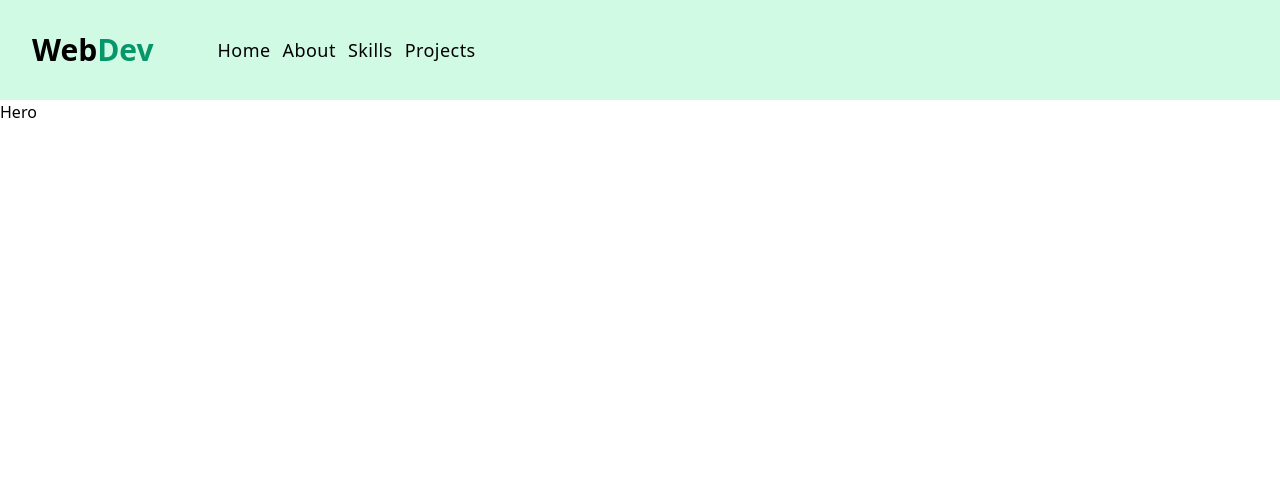
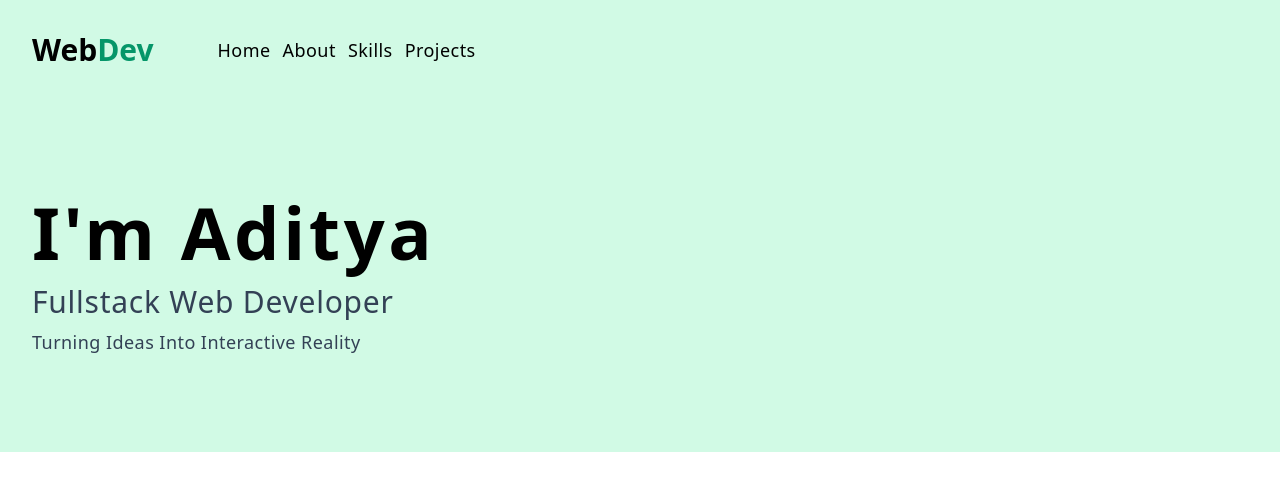
Before and after one commit to adityapatidar31/my-portfolio, a React (Vite) app: page / in a window 1280 px wide. Shown: the top 490 px of the page. Built offline with nearby package versions, Linux system fonts and the light colour scheme.

Commit message:
add my name in the Hero Component

```diff
--- a/src/components/Hero.jsx
+++ b/src/components/Hero.jsx
@@ -1,5 +1,18 @@
-function Hero() {
-  return <div>Hero</div>;
-}
-
+const Hero = () => {
+  return (
+    <section className="bg-emerald-100 py-24  ">
+      <div className=" mx-auto max-w-7xl  px-8  grid  md:grid-cols-2 items-center gap-8">
+        <article>
+          <h1 className="text-7xl font-bold tracking-wider">I&apos;m Aditya</h1>
+          <p className="mt-4 text-3xl text-slate-700 capitalize tracking-wide">
+            Fullstack Web Developer
+          </p>
+          <p className="mt-2 text-lg text-slate-700 capitalize tracking-wide">
+            turning ideas into interactive reality
+          </p>
+        </article>
+      </div>
+    </section>
+  );
+};
 export default Hero;
```
